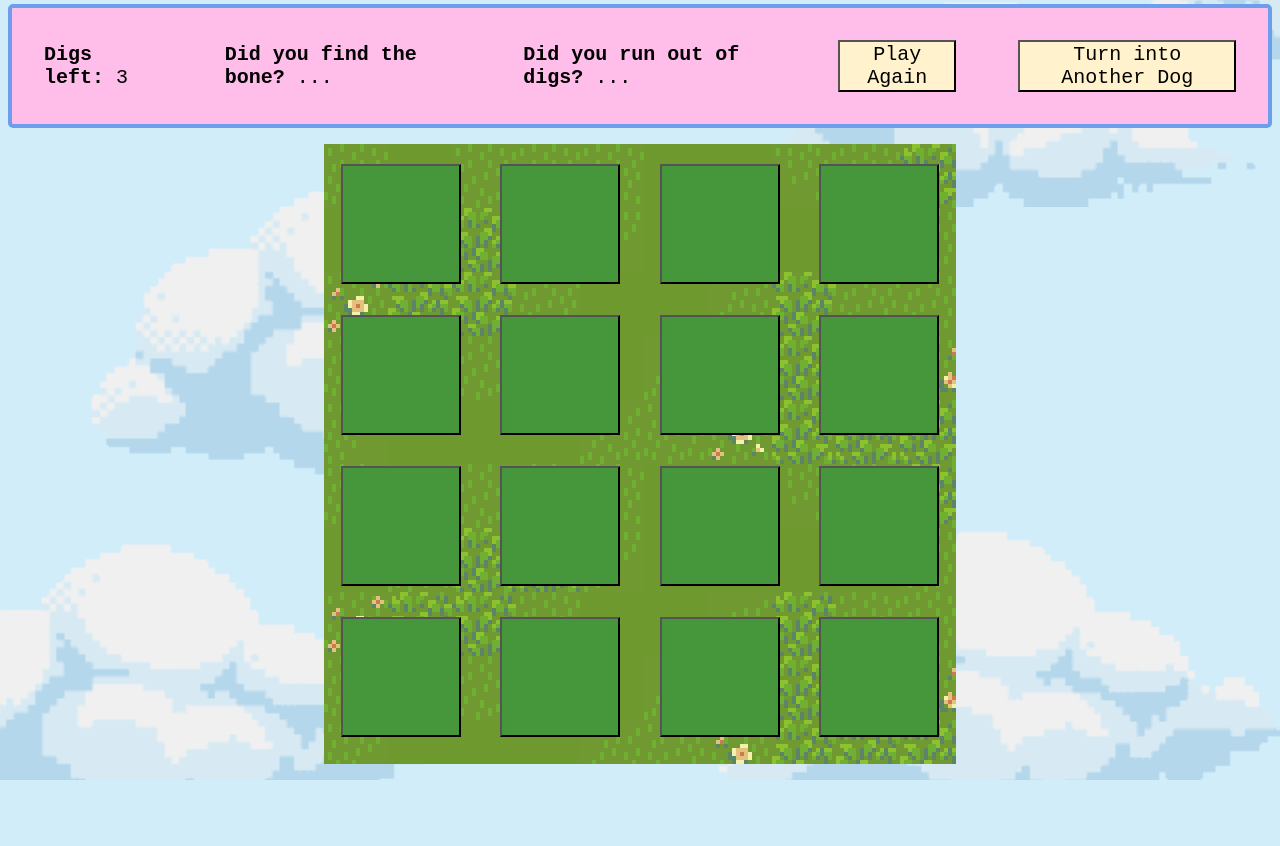
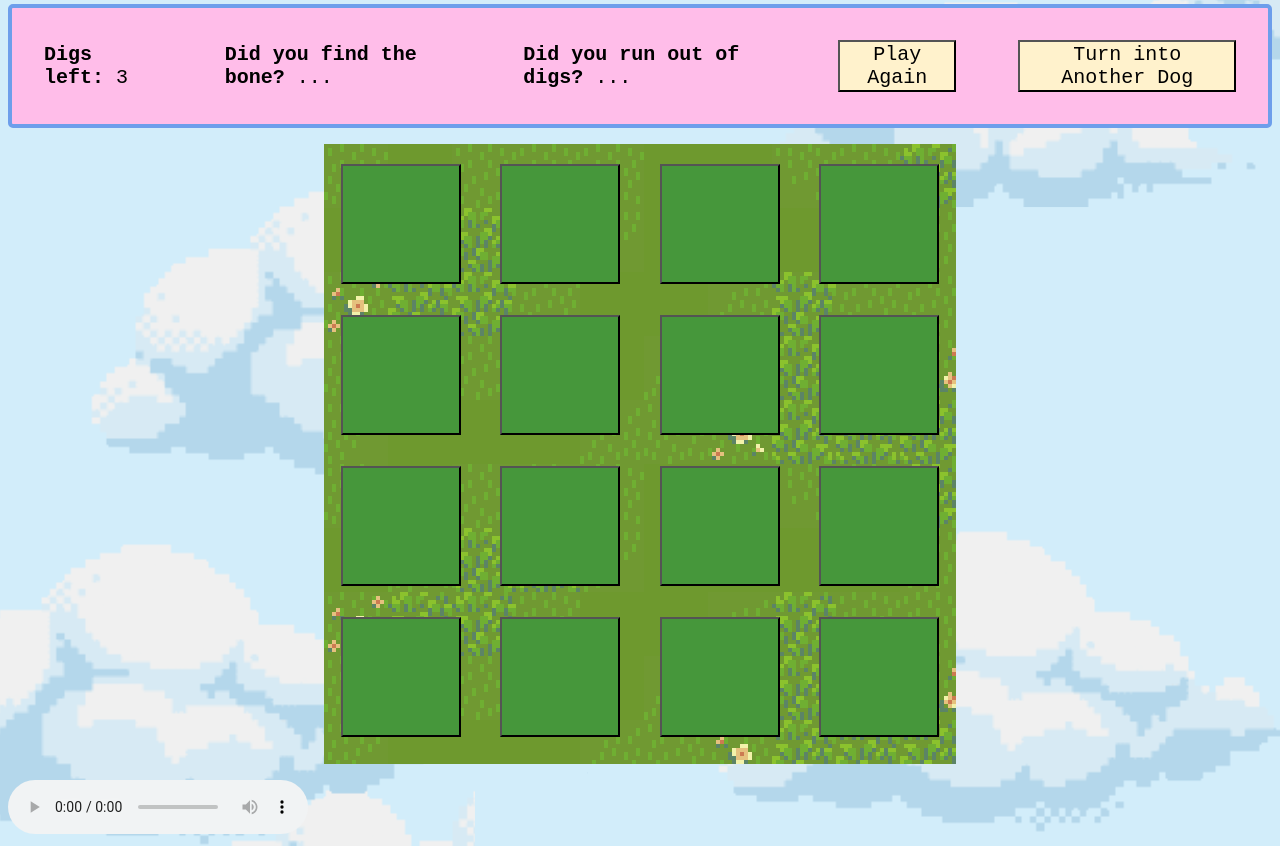
Before and after one commit to vivianliunc/vivianliunc.github.io, a website with bundled scripts: page index.html in a window 1280 px wide. Shown: the part 526-1372 px from the top of the page. Before the commit the page ends 1306 px from the top, so only its background shows below. Built offline with nearby package versions, Linux system fonts and the light colour scheme; no server answers.

Commit message:
added music

```diff
--- a/index.html
+++ b/index.html
@@ -11,6 +11,7 @@
 
     <body>
         <div id="root"></div>
+        <audio src="./bgm_inn.mp3" autoplay loop controls></audio>
         <script src= https://ajax.googleapis.com/ajax/libs/jquery/3.5.1/jquery.min.js></script>
         <script src="https://cdnjs.cloudflare.com/ajax/libs/axios/0.21.1/axios.js"></script>
         <script src="./game.js" type="module"></script>
```
